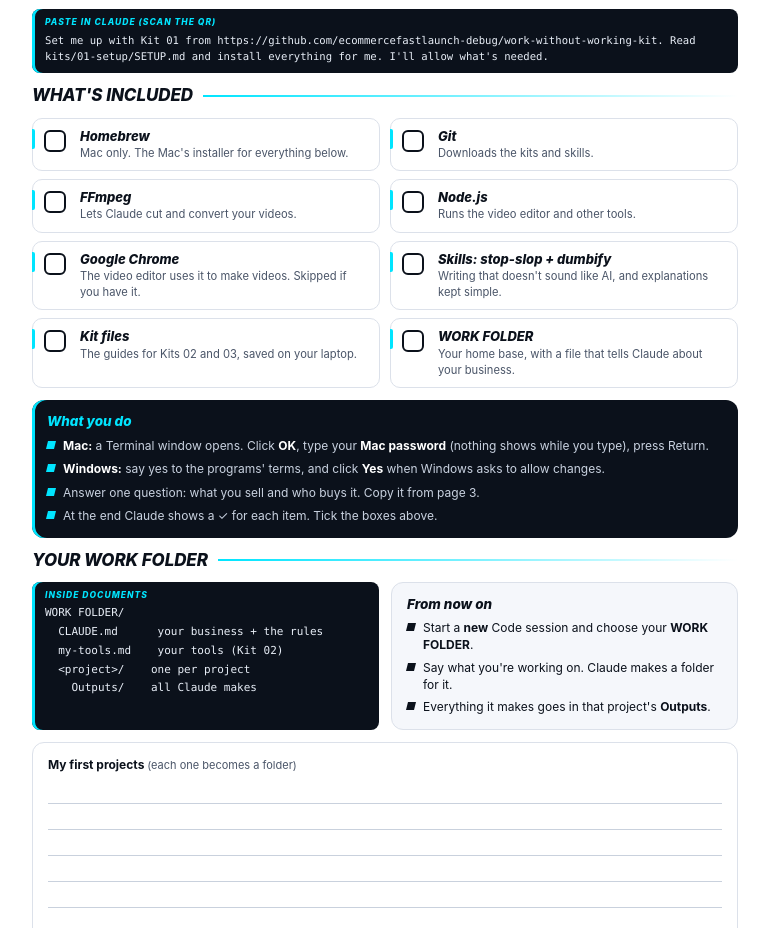
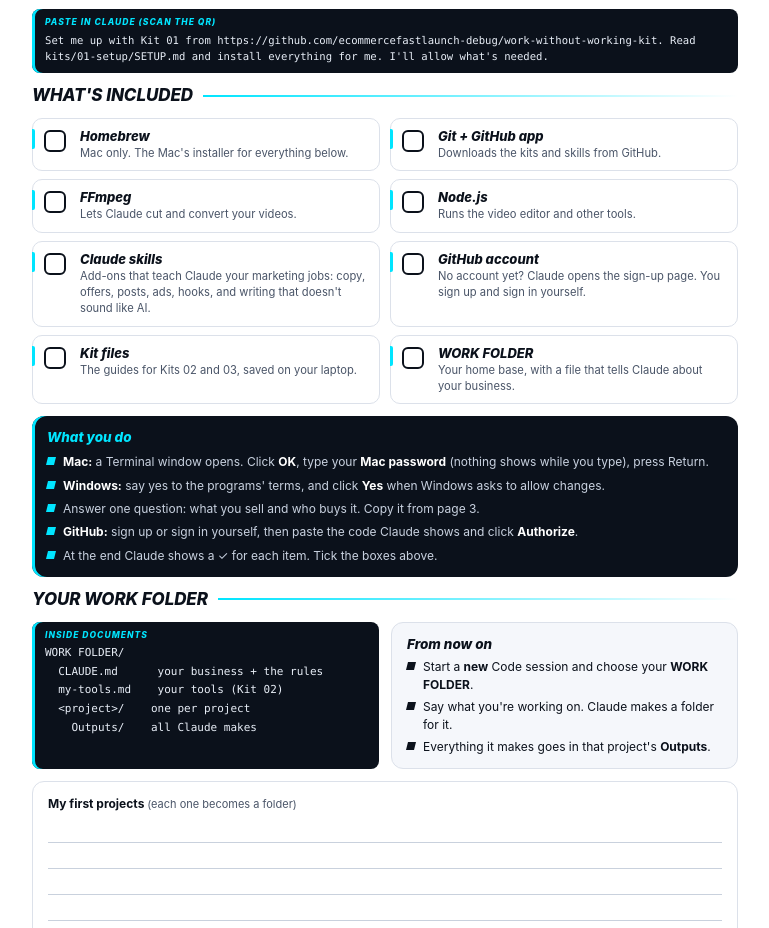
Before and after one commit to ecommercefastlaunch-debug/work-without-working-kit, a plain HTML site: page handout/workbook.html in a window 1280 px wide. Shown: the part 3487-4415 px from the top of the page, without its empty margins (12-781 px from the left). Drawn offline with Linux system fonts and the light colour scheme.

Commit message:
Kit 01: drop Chrome, add GitHub (CLI + owner's own account), 10 Claude skills
Co-Authored-By: Claude Opus 5.5 <noreply@anthropic.com>

```diff
--- a/handout/workbook.html
+++ b/handout/workbook.html
@@ -292,7 +292,7 @@
   <div class="prompt" data-label="Paste in Claude (scan the QR)">Set me up with Kit 01 from <a class="nb" href="https://github.com/ecommercefastlaunch-debug/work-without-working-kit">https://github.com/ecommercefastlaunch-debug/work-without-working-kit</a>. Read <span class="nb">kits/01-setup/SETUP.md</span> and install everything for me. I'll allow what's needed.</div>
 
   <h2>What's included</h2>
-  <div class="incgrid"><div class="inc"><span class="box"></span><div><h3>Homebrew</h3><p>Mac only. The Mac's installer for everything below.</p></div></div><div class="inc"><span class="box"></span><div><h3>Git</h3><p>Downloads the kits and skills.</p></div></div><div class="inc"><span class="box"></span><div><h3>FFmpeg</h3><p>Lets Claude cut and convert your videos.</p></div></div><div class="inc"><span class="box"></span><div><h3>Node.js</h3><p>Runs the video editor and other tools.</p></div></div><div class="inc"><span class="box"></span><div><h3>Google Chrome</h3><p>The video editor uses it to make videos. Skipped if you have it.</p></div></div><div class="inc"><span class="box"></span><div><h3>Skills: stop-slop + dumbify</h3><p>Writing that doesn't sound like AI, and explanations kept simple.</p></div></div><div class="inc"><span class="box"></span><div><h3>Kit files</h3><p>The guides for Kits 02 and 03, saved on your laptop.</p></div></div><div class="inc"><span class="box"></span><div><h3>WORK FOLDER</h3><p>Your home base, with a file that tells Claude about your business.</p></div></div></div>
+  <div class="incgrid"><div class="inc"><span class="box"></span><div><h3>Homebrew</h3><p>Mac only. The Mac's installer for everything below.</p></div></div><div class="inc"><span class="box"></span><div><h3>Git + GitHub app</h3><p>Downloads the kits and skills from GitHub.</p></div></div><div class="inc"><span class="box"></span><div><h3>FFmpeg</h3><p>Lets Claude cut and convert your videos.</p></div></div><div class="inc"><span class="box"></span><div><h3>Node.js</h3><p>Runs the video editor and other tools.</p></div></div><div class="inc"><span class="box"></span><div><h3>Claude skills</h3><p>Add-ons that teach Claude your marketing jobs: copy, offers, posts, ads, hooks, and writing that doesn't sound like AI.</p></div></div><div class="inc"><span class="box"></span><div><h3>GitHub account</h3><p>No account yet? Claude opens the sign-up page. You sign up and sign in yourself.</p></div></div><div class="inc"><span class="box"></span><div><h3>Kit files</h3><p>The guides for Kits 02 and 03, saved on your laptop.</p></div></div><div class="inc"><span class="box"></span><div><h3>WORK FOLDER</h3><p>Your home base, with a file that tells Claude about your business.</p></div></div></div>
 
   <div class="card dark">
     <h3>What you do</h3>
@@ -300,6 +300,7 @@
       <li><span class="dot"></span><span><b>Mac:</b> a Terminal window opens. Click <b>OK</b>, type your <b>Mac password</b> (nothing shows while you type), press Return.</span></li>
       <li><span class="dot"></span><span><b>Windows:</b> say yes to the programs' terms, and click <b>Yes</b> when Windows asks to allow changes.</span></li>
       <li><span class="dot"></span><span>Answer one question: what you sell and who buys it. Copy it from page 3.</span></li>
+      <li><span class="dot"></span><span><b>GitHub:</b> sign up or sign in yourself, then paste the code Claude shows and click <b>Authorize</b>.</span></li>
       <li><span class="dot"></span><span>At the end Claude shows a ✓ for each item. Tick the boxes above.</span></li>
     </ul>
   </div>
@@ -318,7 +319,7 @@
   </div>
   <div class="card field" style="flex:1">
     <label>My first projects <span class="hint">(each one becomes a folder)</span></label>
-    <div class="lines" style="--n:6"></div>
+    <div class="lines" style="--n:4"></div>
   </div>
   <div class="foot"><span>Kit 01 · Setup</span><span>4</span></div>
 </section>
```
Also changed, not shown: handout/handout.html (+1 -1 lines), handout/work-without-working-kits.png, 8 other files.
